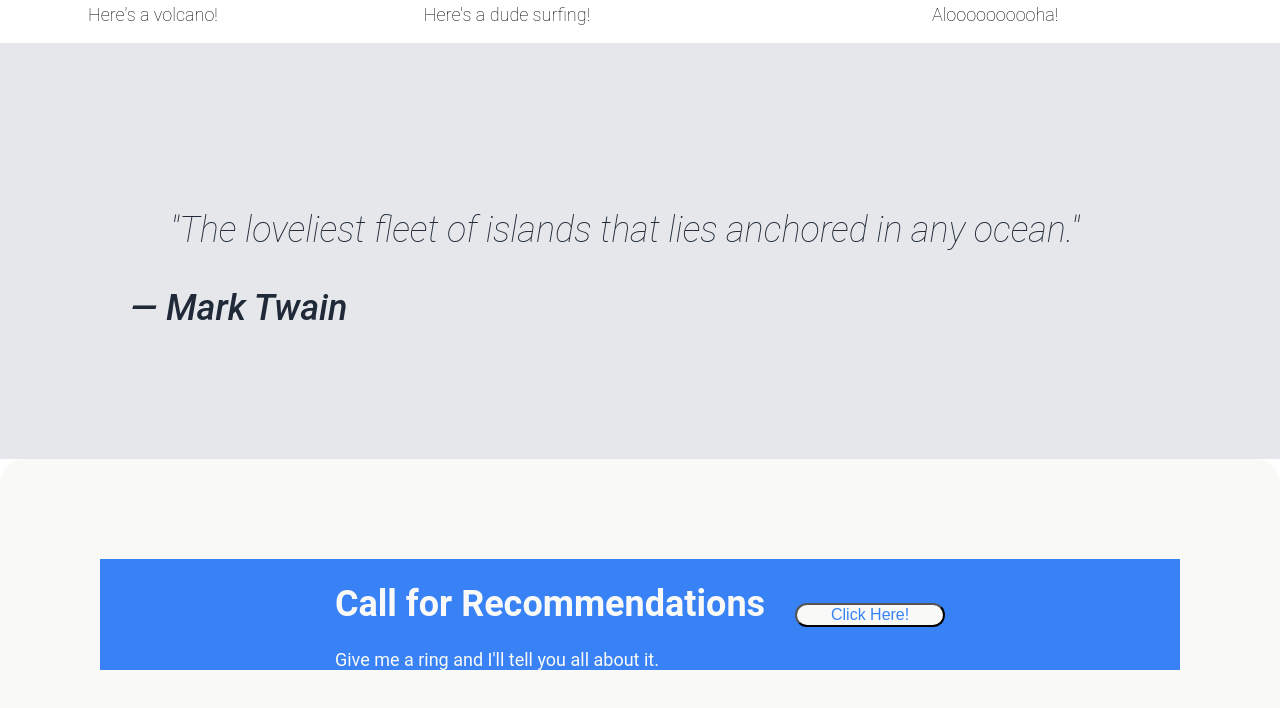
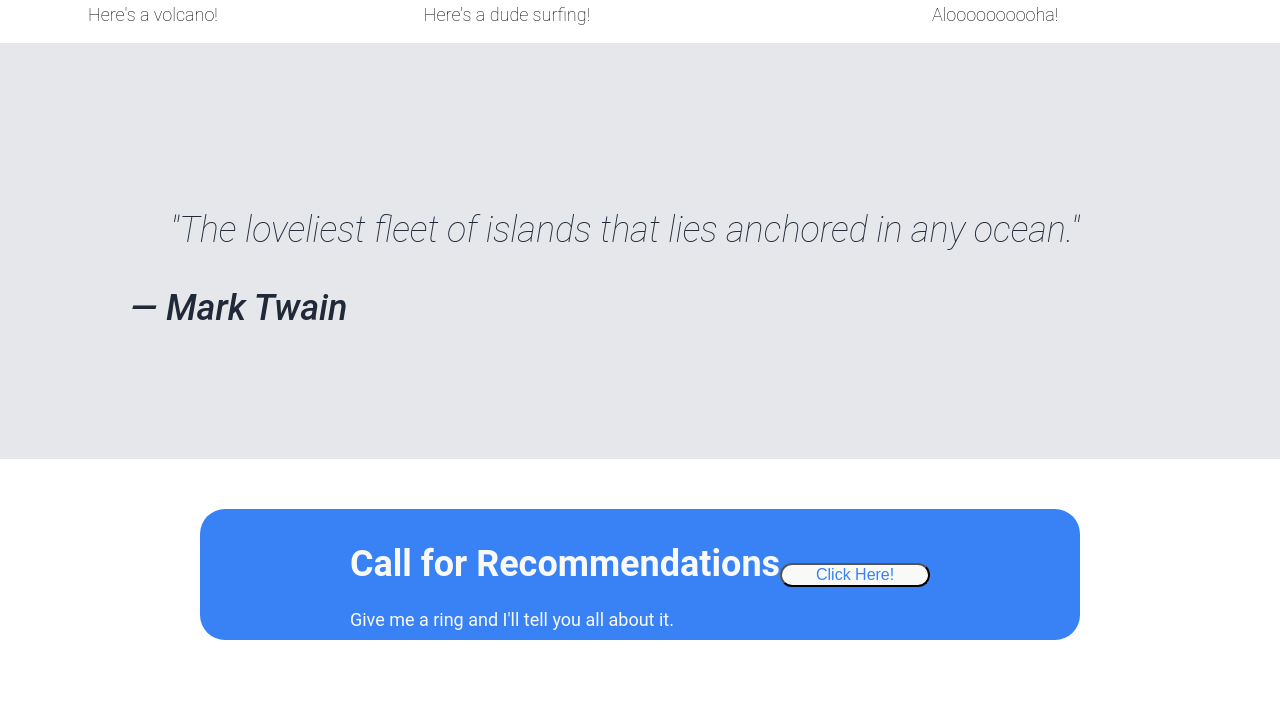
Before and after one commit to joeym3519/html_css_project, a plain HTML site: page index.html in a window 1280 px wide. Shown: the part 948-1656 px from the top of the page. Drawn offline with Linux system fonts and the light colour scheme.

Commit message:
Fixed footer border

```diff
--- a/style.css
+++ b/style.css
@@ -125,8 +125,9 @@ img{
     display: flex;
     align-items: center;
     justify-content: center;
-    gap: 30px;
-    border: 100px solid #f9faf8;
+    margin: 50px 200px;
+    padding: 10px 80px;
+    border-color: solid #f9faf8;
     border-radius: 25px;
 
 }
@@ -135,7 +136,7 @@ img{
 {
     display: flex;
     flex-flow: column wrap;
-    justify-content: center;
+    justify-content: space-around;
     align-items: flex-start;
 
 
```
